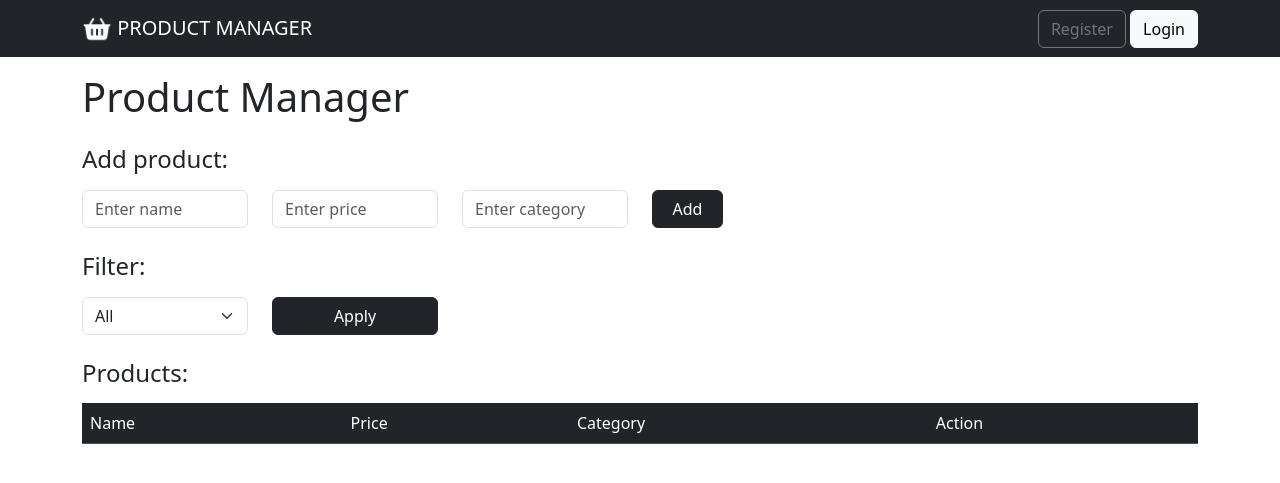
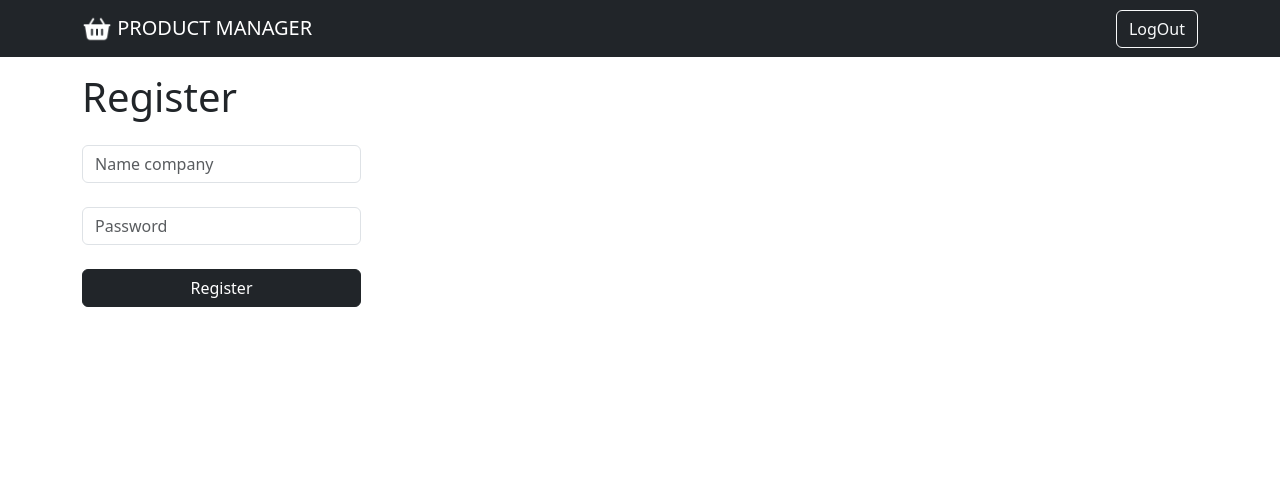
Before and after one commit to kiyalum/Product_Manager, a Flask app: page / in a window 1280 px wide. Shown: the top 483 px of the page. Run offline with Flask 3, Linux system fonts and the light colour scheme; the visitor is signed in with stand-in values (Sample User, id 1).

Commit message:
Updated register and login, added base for html

```diff
--- a/action_db.py
+++ b/action_db.py
@@ -13,22 +13,22 @@ def get_company_by_name(name: str):
 
 '''Товар'''
 # отримання
-def get_all_products():
-    return Product.select()
+def get_all_products(company_id: int):
+    return Product.select().where(Product.company == company_id)
 
-def get_product_by_category(category: str):
-    return Product.select().where(Product.category == category)
+def get_product_by_category(category: str, company_id: int):
+    return Product.select().where((Product.category == category) & (Product.company == company_id))
 
-def get_all_categories():
-    return Product.select(Product.category).distinct().order_by(Product.category)
+def get_all_categories(company_id: int):
+    return Product.select(Product.category).where(Product.company == company_id).distinct().order_by(Product.category)
 
-def product_exist(name) -> bool:
-    return Product.select().where(Product.name == name).exists()
+def product_exist(name, company_id: int) -> bool:
+    return Product.select().where((Product.name == name) & (Product.company == company_id)).exists()
 
 # додавання
-def add_product(name: str, price: float, category: str):
-    Product.create(name=name, price=price, category=category)
+def add_product(name: str, price: float, category: str, company_id: int):
+    Product.create(name=name, price=price, category=category, company_id=company_id)
 
 # видалення
-def delete_product(name: str):
-    Product.delete().where(Product.name == name).execute()
+def delete_product(name: str, company_id: int):
+    Product.delete().where((Product.company == company_id) & (Product.name == name)).execute()
--- a/app.py
+++ b/app.py
@@ -11,43 +11,16 @@ init_db()
 def is_logged():
     return 'company_name' in session
 
+def current_company():
+    name_company = session.get('company_name')
+    if not name_company:
+        return None
+    return get_company_by_name(name_company)
+
 @app.route('/', methods=['GET', 'POST'])
-def index():
-    if not is_logged():
-        return redirect(url_for('login'))
-
-    if request.method == 'POST':
-        product_name = request.form.get('name').lower()
-        product_price = float(request.form.get('price'))
-        product_category = request.form.get('category').lower()
-        if product_exist(product_name):
-            flash('Product already exists!')
-        else:
-            add_product(product_name, product_price, product_category)
-            flash('Product added!')
-        return redirect(url_for('index'))
-
-    categories = get_all_categories()
-    choice_category = request.args.get('category', 'all')
-
-    if choice_category == 'all':
-        filter_items = get_all_products()
-    else:
-        filter_items = get_product_by_category(choice_category)
-
-    return render_template('index.html',
-                           items=filter_items,
-                           categories=categories,
-                           choice_category=choice_category)
-
-@app.route('/delete/<name>')
-def delete(name):
-        delete_product(name)
-        flash('Item removed from list!')
-        return redirect(url_for('index'))
-
 @app.route('/register', methods=['GET', 'POST'])
 def register():
+    current_company()
     if request.method == 'POST':
         name = request.form.get('name_company')
         password = request.form.get('password')
@@ -63,6 +36,55 @@ def register():
             return redirect(url_for('login'))
 
     return render_template('register.html')
+
+@app.route('/index', methods=['GET', 'POST'])
+def index():
+    if not is_logged():
+        return redirect(url_for('login'))
+
+    company = current_company()
+
+    if request.method == 'POST':
+        product_name = request.form.get('name').lower()
+        product_price = float(request.form.get('price'))
+        product_category = request.form.get('category').lower()
+        if product_exist(product_name, company.id):
+            flash('Product already exists!')
+        else:
+            add_product(product_name, product_price, product_category, company.id)
+            flash('Product added!')
+        return redirect(url_for('index'))
+
+    categories = get_all_categories(company.id)
+    choice_category = request.args.get('category', 'all')
+
+    if choice_category == 'all':
+        filter_items = get_all_products(company.id)
+    else:
+        filter_items = get_product_by_category(choice_category, company.id)
+
+    return render_template('index.html',
+                           items=filter_items,
+                           categories=categories,
+                           choice_category=choice_category)
+
+@app.route('/delete/<name>')
+def delete(name):
+    if not is_logged():
+        return redirect(url_for('login'))
+
+    company = current_company()
+    delete_product(name, company.id)
+    flash('Item removed from list!')
+    return redirect(url_for('index'))
+
+@app.route('/logout')
+def logout():
+    session.pop('company_name', None)
+    flash('You leave from system!')
+    return redirect(url_for('login'))
+
+
 
 @app.route('/login', methods=['GET', 'POST'])
 def login():
--- /dev/null
+++ b/templates/base.html
@@ -0,0 +1,49 @@
+<!DOCTYPE html>
+<html lang="en">
+<head>
+  <meta charset="UTF-8">
+
+  <!-- Сюди буде підставлятись назва сторінки -->
+  <title>{% block title %}{% endblock %}</title>
+
+  <!-- Стиль однаковий: від bootstrap-->
+  <link href="https://cdn.jsdelivr.net/npm/bootstrap@5.3.8/dist/css/bootstrap.min.css" rel="stylesheet" integrity="sha384-sRIl4kxILFvY47J16cr9ZwB07vP4J8+LH7qKQnuqkuIAvNWLzeN8tE5YBujZqJLB" crossorigin="anonymous">
+</head>
+
+<body>
+  <!-- СПІЛЬНІ ЕЛЕМЕНТИ -->
+
+  <nav class="navbar navbar-dark bg-dark mb-3">
+    <div class="container">
+      <a class="navbar-brand" href="#">
+        <img src="{{ url_for('static', filename='images/logo.png') }}" style="filter: invert(100%)" alt="Logo"
+             width="30" height="30" class="d-inline-block align-text-top">
+        <span class="navbar-brand h1">PRODUCT MANAGER</span>
+      </a>
+
+      <div>
+        {% if session.get('company_name') %}
+            <a href="{{ url_for('logout') }}" class="btn btn-outline-light">LogOut</a>
+        {% else %}
+            <a href="{{ url_for('register') }}" class="btn btn-outline-light">Register</a>
+            <a href="{{ url_for('login') }}" class="btn btn-light">Login</a>
+        {% endif %}
+      </div>
+
+    </div>
+  </nav>
+
+  <div class="container">
+    {% with messages = get_flashed_messages() %}
+      {% if messages %}
+        {% for message in messages %}
+          <div class="alert alert-info" role="alert">
+            {{ message }}
+          </div>
+        {% endfor %}
+      {% endif %}
+    {% endwith %}
+  </div>
+
+  <!-- Тут будуть унікальні елементи кожної окремої сторінки -->
+  {% block content %}{% endblock %}
--- a/templates/index.html
+++ b/templates/index.html
@@ -1,41 +1,11 @@
-<!DOCTYPE html>
-<html lang="en">
-<head>
-    <meta charset="UTF-8">
-    <title>ProductManager</title>
-    <link href="https://cdn.jsdelivr.net/npm/bootstrap@5.3.8/dist/css/bootstrap.min.css" rel="stylesheet" integrity="sha384-sRIl4kxILFvY47J16cr9ZwB07vP4J8+LH7qKQnuqkuIAvNWLzeN8tE5YBujZqJLB" crossorigin="anonymous">
-</head>
-<body>
+{% extends 'base.html' %}
 
-    <nav class="navbar navbar-dark bg-dark mb-3">
+{% block title %}
+Product Manager
+{% endblock %}
+
+{% block content %}
     <div class="container">
-      <a class="navbar-brand" href="#">
-        <img src="{{ url_for('static', filename='images/logo.png') }}" style="filter: invert(100%)" alt="Logo"
-             width="30" height="30" class="d-inline-block align-text-top">
-        <span class="navbar-brand h1">PRODUCT MANAGER</span>
-      </a>
-
-      <div>
-        <a href="{{ url_for('register') }}" class="btn btn-outline-secondary">Register</a>
-        <a href="{{ url_for('login') }}" class="btn btn-light">Login</a>
-      </div>
-
-    </div>
-  </nav>
-
-<div class="container">
-
-    <h1 class="mb-4">Product Manager</h1>
-
-    {% with messages = get_flashed_messages() %}
-      {% if messages %}
-        {% for message in messages %}
-          <div class="alert alert-info" role="alert">
-            {{ message }}
-          </div>
-        {% endfor %}
-      {% endif %}
-    {% endwith %}
 
         <h4 class="mb-3">Add product:</h4>
 
@@ -110,7 +80,5 @@
               {% endfor %}
             </tbody>
         </table>
-  </div>
-
-</body>
-</html>
+    </div>`
+{% endblock %}
--- a/templates/register.html
+++ b/templates/register.html
@@ -1,39 +1,10 @@
-<!DOCTYPE html>
-<html lang="en">
-<head>
-    <meta charset="UTF-8">
-    <title>Register</title>
-    <link href="https://cdn.jsdelivr.net/npm/bootstrap@5.3.8/dist/css/bootstrap.min.css" rel="stylesheet" integrity="sha384-sRIl4kxILFvY47J16cr9ZwB07vP4J8+LH7qKQnuqkuIAvNWLzeN8tE5YBujZqJLB" crossorigin="anonymous">
-</head>
-<body>
-    <nav class="navbar navbar-dark bg-dark mb-3">
-        <div class="container">
-            <a class="navbar-brand" href="#">
-                <img src="{{ url_for('static', filename='images/logo.png') }}" style="filter: invert(100%)" alt="Logo"
-                    width="30" height="30" class="d-inline-block align-text-top">
-                <span class="navbar-brand h1">PRODUCT MANAGER</span>
-            </a>
+{% extends 'base.html' %}
 
-            <div>
-                <a href="{{ url_for('register') }}" class="btn btn-outline-light">Register</a>
-                <a href="{{ url_for('login') }}" class="btn btn-light">Login</a>
-            </div>
+{% block title %}
+Register
+{% endblock %}
 
-        </div>
-    </nav>
-
-    <div class="container">
-        {% with messages = get_flashed_messages() %}
-          {% if messages %}
-            {% for message in messages %}
-              <div class="alert alert-info" role="alert">
-                {{ message }}
-              </div>
-            {% endfor %}
-          {% endif %}
-        {% endwith %}
-    </div>
-
+{% block content %}
     <div class="container">
         <h1 class="mb-4">Register</h1>
 
@@ -51,5 +22,4 @@
             </div>
         </form>
     </div>
-</body>
-</html>
+{% endblock %}
```
Also changed, not shown: models.py (+6 -4 lines), templates/login.html (+6 -37 lines), db.sqlite. Lines whose indentation alone changed are shown as unchanged.
